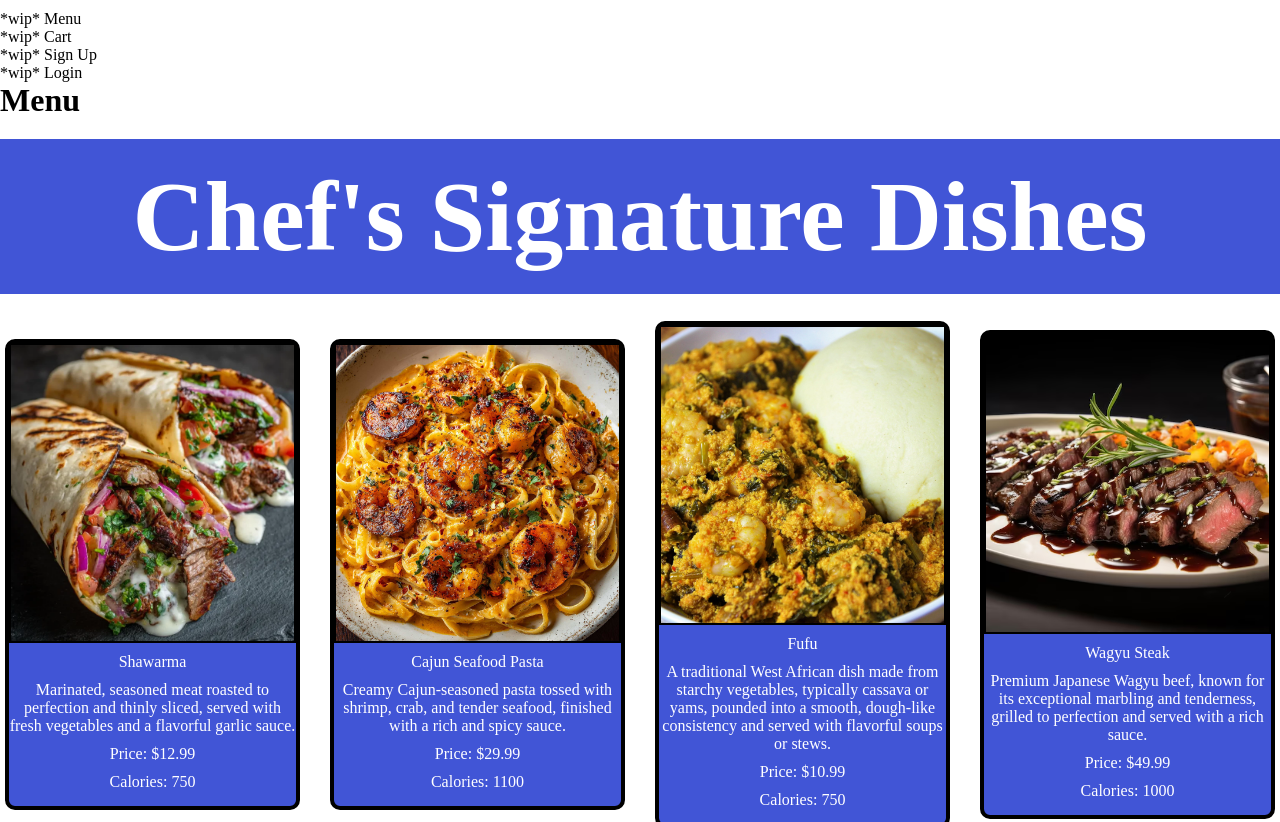
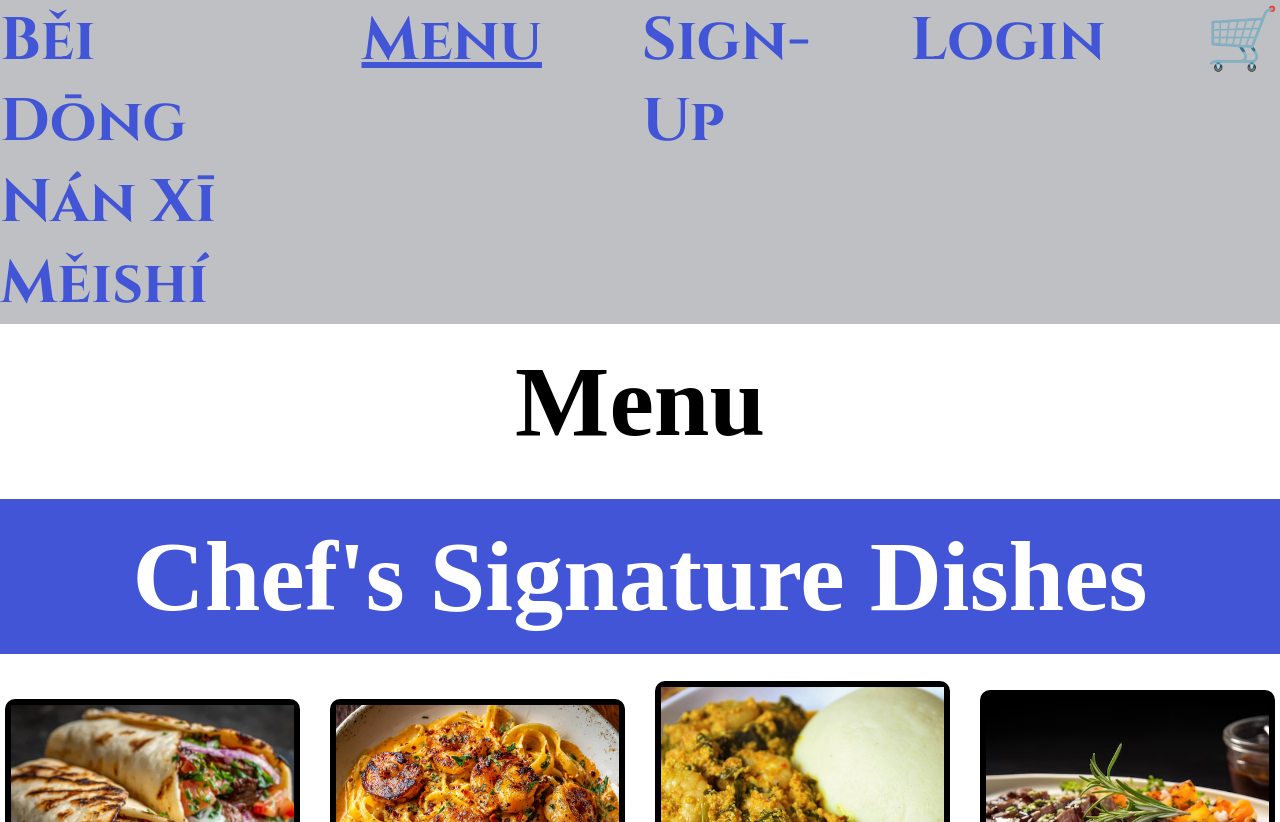
Before and after one commit to ZoltRetro/CSET-120-Final, a plain HTML site: page index.html in a window 1280 px wide. Shown: the top 822 px of the page. Drawn offline with Linux system fonts and the light colour scheme; a web font is replaced by a local one.

```diff
--- /dev/null
+++ b/cart.css
@@ -0,0 +1,51 @@
+*{
+    margin: 0;
+    padding: 0;
+    box-sizing: border-box;
+}
+@import url('https://fonts.googleapis.com/css2?family=Bebas+Neue&family=Cormorant+Garamond:wght@400;500;600;700&family=Cinzel:wght@400;500;600;700&family=Ma+Shan+Zheng&family=Noto+Serif+SC:wght@400;500;600;700&family=ZCOOL+XiaoWei&display=swap');
+.name{
+    font-size: 60px;
+    font-weight: bold;
+    font-family: 'Cinzel', sans-serif;
+    color:rgb(65, 85, 214);
+    text-decoration: none;
+}
+.linkContainer{
+    display: flex;
+    flex-direction: row;
+    gap:100px;
+    background-color: #bfc0c4;
+    justify-content: center;
+
+}
+#linkTwo{
+    color: rgb(65, 85, 214);
+    font-family: 'Cinzel', sans-serif;
+
+}
+
+.link{
+    font-size: 60px;
+    font-weight: bold;
+    font-family: 'Cinzel', sans-serif;
+    color:rgb(65, 85, 214);
+    text-decoration: none;
+
+}
+
+.link:hover{
+    border-radius: 10px;;
+    transition: .8s;
+    background-color: #767677;
+    color:rgb(47, 58, 133);
+
+
+}
+.footer{
+    height:100px;
+    display:flex;
+    background-color:black;
+    color:white;
+    flex-direction: row;
+}
--- /dev/null
+++ b/checkout.css
@@ -0,0 +1,125 @@
+*{
+    margin: 0;
+    padding: 0;
+    box-sizing: border-box;
+}
+
+.name{
+    font-size: 60px;
+    font-weight: bold;
+    font-family: 'Cinzel', sans-serif;
+    color:rgb(65, 85, 214);
+    text-decoration: none;
+}
+
+.linkContainer{
+    display: flex;
+    flex-direction: row;
+    gap:100px;
+    background-color: #bfc0c4;
+    justify-content: center;
+}
+
+#linkOne{
+    color: rgb(65, 85, 214);
+    text-decoration: underline;
+    font-family: 'Cinzel', sans-serif;
+
+}
+
+.link{
+    font-size: 60px;
+    font-weight: bold;
+    font-family: 'Cinzel', sans-serif;
+    color:rgb(65, 85, 214);
+    text-decoration: none;
+
+}
+
+.link:hover{
+    border-radius: 10px;;
+    transition: .8s;
+    background-color: #767677;
+    color:rgb(47, 58, 133);
+
+
+}
+
+.checkout{
+    text-align: center;
+    font-size: 80px;
+    color: rgb(65, 85, 214);
+    margin-top: 50px;
+}
+
+.checkout-container{
+    width: 100%;
+    padding: 13.5rem 0 8.5rem;
+    background-color: rgb(65, 85, 214);
+    margin-top:40px;
+}
+.checkout-box{
+    width:100%;
+    background-color:white;
+    width:60%;
+    border-radius: 45px;
+    padding: 5.5rem 4.5rem;
+    margin:0 auto;
+}
+
+.payment-box{
+    width:30%;
+    border-radius: 45px;
+    border: 2px solid black;
+    padding-top:20px;
+    padding-bottom:20px;
+    margin:0 auto;
+}
+.payment-container{
+    width: 100%;
+    padding: 13.5rem 0 8.5rem;
+    /* background-color: rgb(65, 85, 214); */
+    /* margin-top:40px; */
+}
+.payment{
+    display: block;
+    margin: 0 auto;
+    padding: 10px 30px;
+    font-size: 20px;
+    background-color: rgb(65, 85, 214);
+    color: white;
+    border: none;
+    border-radius: 5px;
+    cursor: pointer;
+}
+
+.total{
+    text-align: center;
+    font-size: 20px;
+    padding-bottom: 20px;
+}
+
+.wait-time{
+    text-align: center;
+    font-size: 20px;
+    padding-bottom: 40px;
+    padding-top: 20px;
+}
+
+.delivery-heading{
+    text-align: center;
+    font-size: 30px;
+    padding-bottom: 20px;
+}
+
+.delivery-option{
+    display: block;
+    margin: 0 auto;
+    padding: 10px 30px;
+    font-size: 20px;
+    background-color: rgb(65, 85, 214);
+    color: white;
+    border: none;
+    border-radius: 5px;
+    cursor: pointer;
+}
--- a/index.html
+++ b/index.html
@@ -3,18 +3,20 @@
 <head>
     <meta charset="UTF-8">
     <meta name="viewport" content="width=device-width, initial-scale=1.0">
+    <link href="https://fonts.googleapis.com/css2?family=Bebas+Neue&family=Cormorant+Garamond:wght@400;500;600;700&family=Cinzel:wght@400;500;600;700&family=Ma+Shan+Zheng&family=Noto+Serif+SC:wght@400;500;600;700&family=ZCOOL+XiaoWei&display=swap" rel="stylesheet">
     <title>Běi Dōng Nán Xī Měishí Restaurant</title>
     <link rel="stylesheet" href="style.css">
 </head>
 <body>
     <div class="linkContainer">
-        <div class="link" id="linkOne"><p>*wip* Menu</p></div>
-        <div class="link" id="linkTwo">*wip* Cart</div>
-        <div class="link" id="linkThree">*wip* Sign Up</div>
-        <div class="link" id="linkFour">*wip* Login</div>
+        <div class="name">Běi Dōng Nán Xī Měishí </div>
+        <div class="link" id="linkOne"><a href="index.html" class="link" id="linkOne">Menu</a></div>
+        <div class="link" id="linkThree"><a href="sign-up.html" class="link" id="linkThree">Sign-Up</a></div>
+        <div class="link" id="linkFour"><a href="login.html" class="link" id="linkFour">Login</a></div>
+         <div class="link" id="linkTwo"><a href="cart.html" class="link" id="linkTwo">🛒</a></div>
     </div>
-    <div class="menu">
-        <h1>Menu</h1>
+    <div>
+        <h1 class="menu">Menu</h1>
         <h2 class="specials">Chef's Signature Dishes</h2>
         <div class="menu_container">
             <div class="menu_items">
@@ -228,7 +230,19 @@
             <p>Calories: 650</p>
             </div>
         </div>
+            <div class="footer">
+        <div class='footerLinks'>
+            <div class="flOne"></div>
+            <div class="flTwo"></div>
+            <div class="flThree"></div>
 
+        </div>
+        <div class="socials">
+            <div class="insta">Instagram</div>
+            <div class="facebook">Facebook</div>
+            <div class="youtube">Youtube</div>
+            <div class="google">Google</div>
+        </div>
     </div>
 </body>
 </html>
--- /dev/null
+++ b/login.css
@@ -0,0 +1,52 @@
+*{
+    margin: 0;
+    padding: 0;
+    box-sizing: border-box;
+}
+@import url('https://fonts.googleapis.com/css2?family=Bebas+Neue&family=Cormorant+Garamond:wght@400;500;600;700&family=Cinzel:wght@400;500;600;700&family=Ma+Shan+Zheng&family=Noto+Serif+SC:wght@400;500;600;700&family=ZCOOL+XiaoWei&display=swap');
+.name{
+    font-size: 60px;
+    font-weight: bold;
+    font-family: 'Cinzel', sans-serif;
+    color:rgb(65, 85, 214);
+    text-decoration: none;
+}
+.linkContainer{
+    display: flex;
+    flex-direction: row;
+    gap:100px;
+    background-color: #bfc0c4;
+    justify-content: center;
+
+}
+#linkFour{
+    color: rgb(65, 85, 214);
+    text-decoration: underline;
+    font-family: 'Cinzel', sans-serif;
+
+}
+
+.link{
+    font-size: 60px;
+    font-weight: bold;
+    font-family: 'Cinzel', sans-serif;
+    color:rgb(65, 85, 214);
+    text-decoration: none;
+
+}
+
+.link:hover{
+    border-radius: 10px;;
+    transition: .8s;
+    background-color: #767677;
+    color:rgb(47, 58, 133);
+
+
+}
+.footer{
+    height:100px;
+    display:flex;
+    background-color:black;
+    color:white;
+    flex-direction: row;
+}
--- /dev/null
+++ b/sign-up.css
@@ -0,0 +1,55 @@
+*{
+    margin: 0;
+    padding: 0;
+    box-sizing: border-box;
+}
+@import url('https://fonts.googleapis.com/css2?family=Bebas+Neue&family=Cormorant+Garamond:wght@400;500;600;700&family=Cinzel:wght@400;500;600;700&family=Ma+Shan+Zheng&family=Noto+Serif+SC:wght@400;500;600;700&family=ZCOOL+XiaoWei&display=swap');
+.menu{
+    background-color: lightslategray;
+}
+.name{
+    font-size: 60px;
+    font-weight: bold;
+    font-family: 'Cinzel', sans-serif;
+    color:rgb(65, 85, 214);
+    text-decoration: none;
+}
+.linkContainer{
+    display: flex;
+    flex-direction: row;
+    gap:100px;
+    background-color: #bfc0c4;
+    justify-content: center;
+
+}
+#linkThree{
+    color: rgb(65, 85, 214);
+    text-decoration: underline;
+    font-family: 'Cinzel', sans-serif;
+
+}
+
+.link{
+    font-size: 60px;
+    font-weight: bold;
+    font-family: 'Cinzel', sans-serif;
+    color:rgb(65, 85, 214);
+    text-decoration: none;
+
+}
+
+.link:hover{
+    border-radius: 10px;;
+    transition: .8s;
+    background-color: #767677;
+    color:rgb(47, 58, 133);
+
+
+}
+.footer{
+    height:100px;
+    display:flex;
+    background-color:black;
+    color:white;
+    flex-direction: row;
+}
--- a/style.css
+++ b/style.css
@@ -5,7 +5,48 @@
 }
 
 .menu{
-    /* background-color: lightslategray; */
+    text-align: center;
+    font-size: 100px;
+    padding: 20px 0;
+}
+.name{
+    font-size: 60px;
+    font-weight: bold;
+    font-family: 'Cinzel', sans-serif;
+    color:rgb(65, 85, 214);
+    text-decoration: none;
+}
+.linkContainer{
+    display: flex;
+    flex-direction: row;
+    gap:100px;
+    background-color: #bfc0c4;
+    justify-content: center;
+
+}
+#linkOne{
+    color: rgb(65, 85, 214);
+    text-decoration: underline;
+    font-family: 'Cinzel', sans-serif;
+
+}
+
+.link{
+    font-size: 60px;
+    font-weight: bold;
+    font-family: 'Cinzel', sans-serif;
+    color:rgb(65, 85, 214);
+    text-decoration: none;
+
+}
+
+.link:hover{
+    border-radius: 10px;;
+    transition: .8s;
+    background-color: #767677;
+    color:rgb(47, 58, 133);
+
+
 }
 
 .menu_container{
@@ -66,3 +107,11 @@
 p{
     padding-top:10px;
 }
+
+.footer{
+    height:100px;
+    display:flex;
+    background-color:black;
+    color:white;
+    flex-direction: row;
+}
```
Also changed, not shown: cart.html (added, +35 -0 lines), checkout.html (added, +42 -0 lines), login.html (added, +33 -0 lines), sign-up.html (added, +32 -0 lines), cart.js (added), checkout.js (added), login.js (added), sign-up.js (added).
